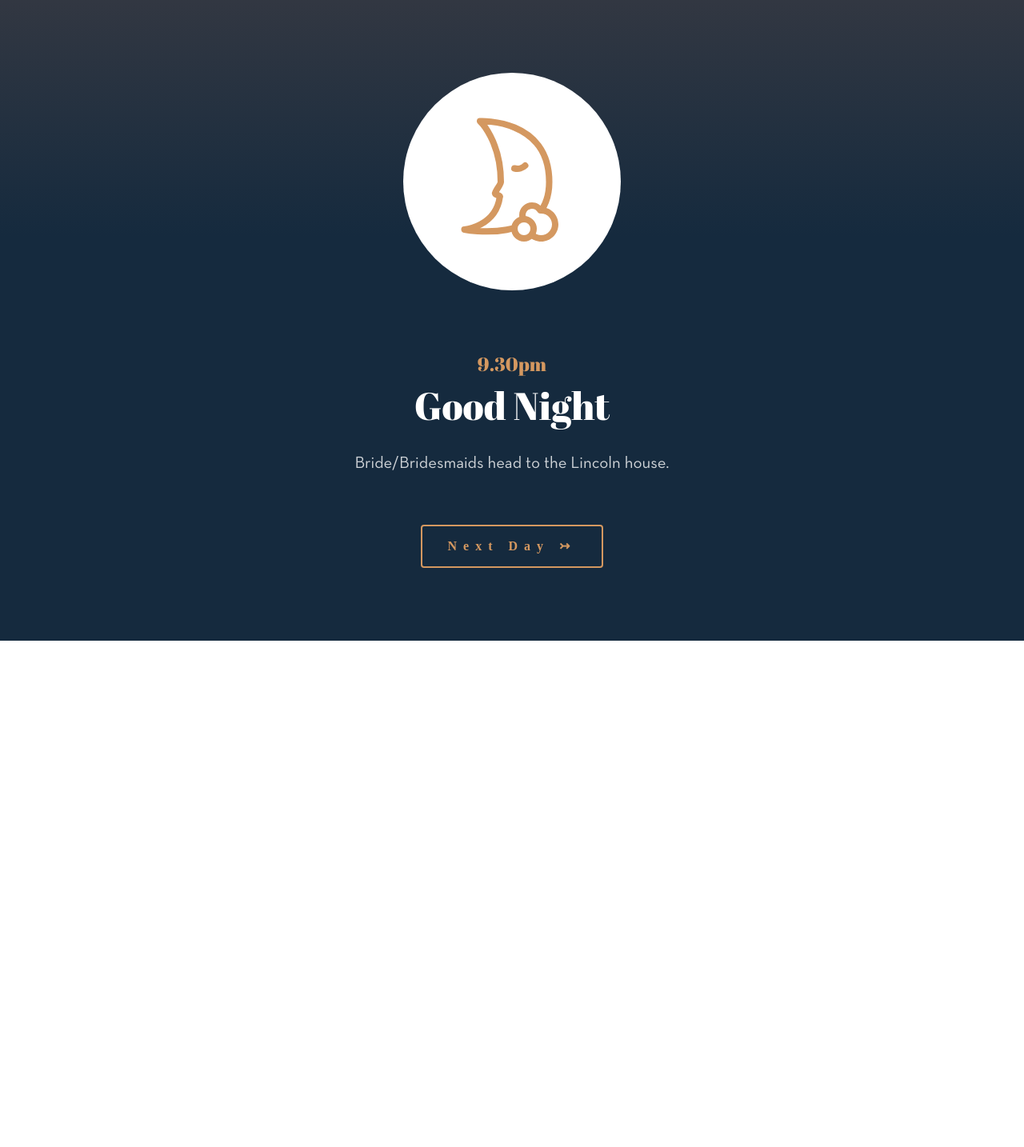
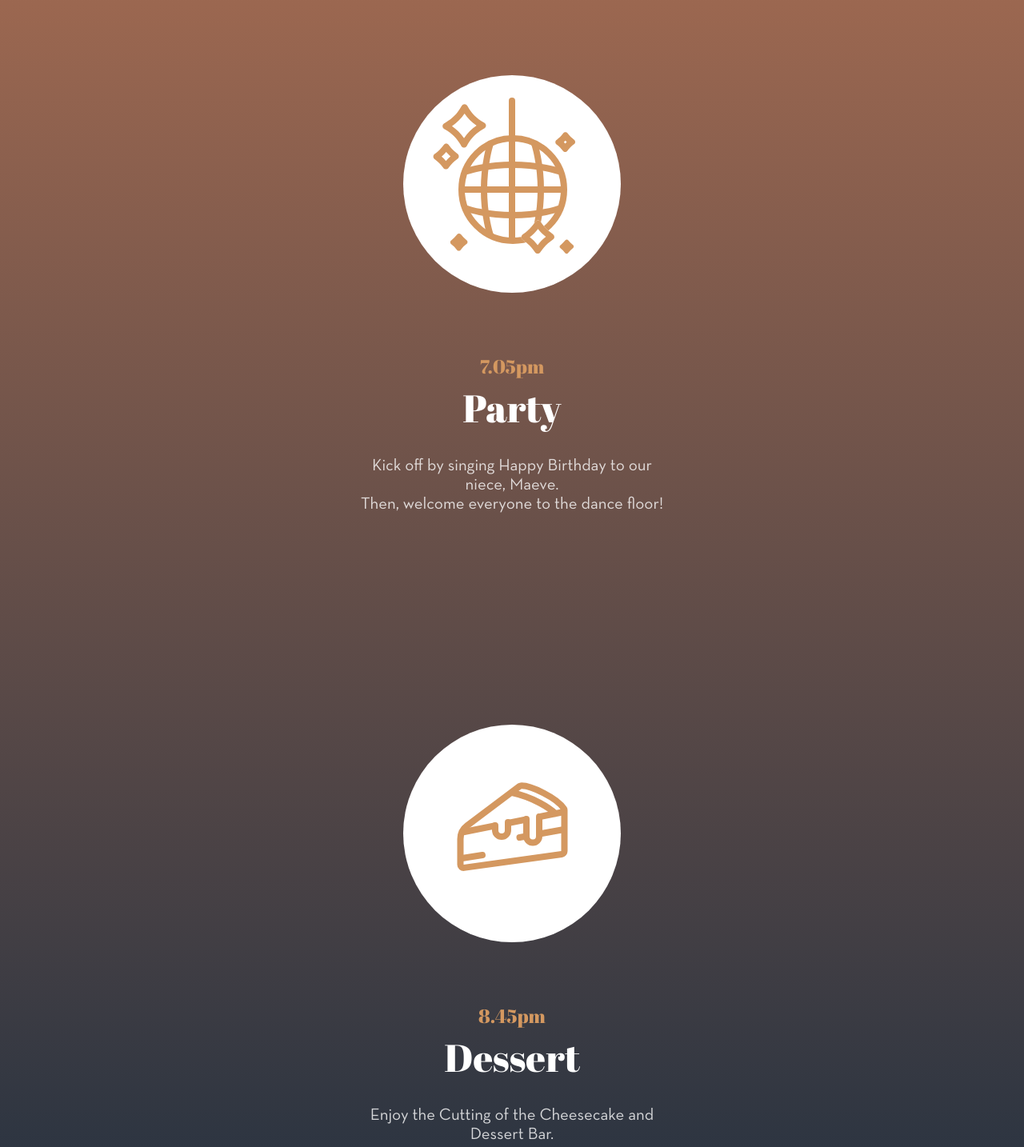
Before and after one commit to laxgoalie392/weddingschedule, a website built with Parcel: page wedding.html in a window 1280 px wide. Shown: the part 4900-6334 px from the top of the page at 80% size. Before the commit the page ends 5701 px from the top, so only its background shows below. Built offline with nearby package versions, Linux system fonts and the light colour scheme.

Commit message:
wedding.html updates

```diff
--- a/css/main.css
+++ b/css/main.css
@@ -671,3 +671,11 @@ h4{
   left:3.5rem;
   top:3.8rem;
 }
+#party{
+  top:1.7rem;
+  left:2.2rem;
+}
+#cheesecake{
+  left:4.2rem;
+  top:4.5rem;
+}
--- a/wedding.html
+++ b/wedding.html
@@ -158,7 +158,7 @@
       </div>
       <div class="h2-overline">5.55pm</div>
       <h2>First Dance</h2>
-      <p class="description">Please seat yourselves using the seating chart. We will have the First Dance and a few warm-up songs before dinner.
+      <p class="description">Please seat yourselves using the seating chart. We will have the First Dance and a few warm-up songs before dinner.</p>
     </section>
     <section class="page" id="num4">
       <div class="icon-holder">
@@ -170,6 +170,25 @@
       <p class="description">Buffet-style. Your table will be called up by number.
     </section>
     <section class="page" id="num5">
+      <div class="icon-holder">
+        <div class="circle"></div>
+        <img src="../img/party.svg" id="party" >
+      </div>
+      <div class="h2-overline">7.05pm</div>
+      <h2>Party</h2>
+      <p class="description">Kick off by singing Happy Birthday to our niece, Maeve.<br>
+        Then, welcome everyone to the dance floor!</p>
+    </section>
+    <section class="page" id="num5">
+      <div class="icon-holder">
+        <div class="circle"></div>
+        <img src="../img/cheescake.svg" id="cheesecake" >
+      </div>
+      <div class="h2-overline">8.45pm</div>
+      <h2>Dessert</h2>
+      <p class="description">Enjoy the Cutting of the Cheesecake and Dessert Bar.
+    </section>
+    <section class="page" id="num6">
       <div class="icon-holder">
         <div class="circle"></div>
         <img src="../img/Moon.svg" id="moon" >
```
Also changed, not shown: index.html (+7 -4 lines), the-house.html (+1 -1 lines), the-inn.html (+1 -1 lines), img/cheescake.svg (added), img/party.svg (added).
